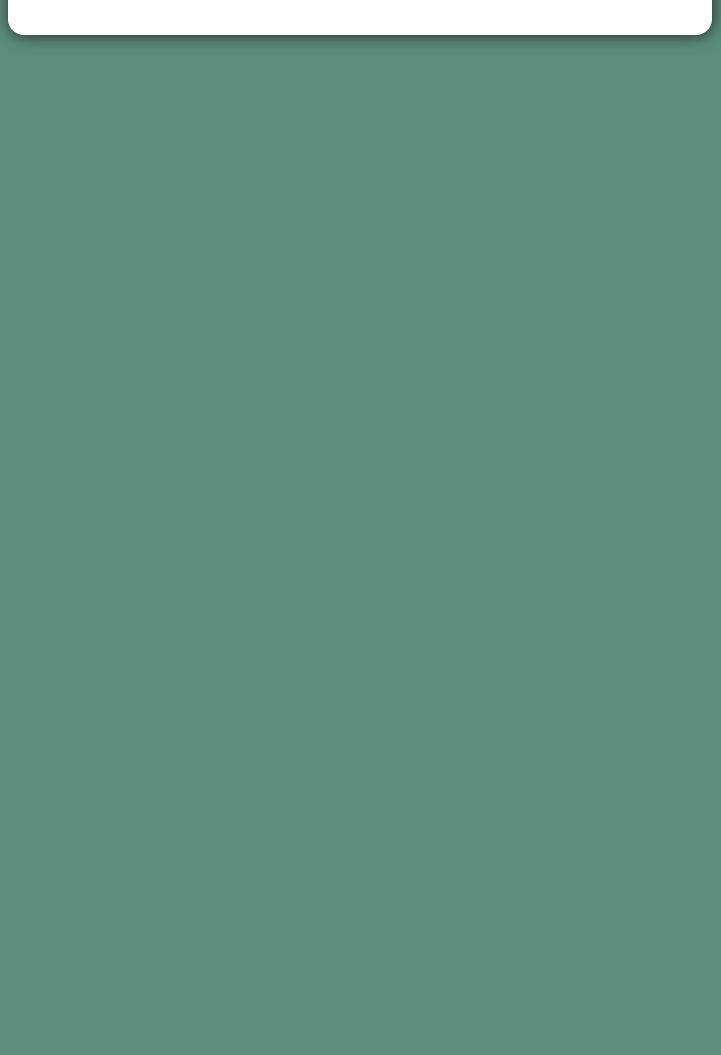
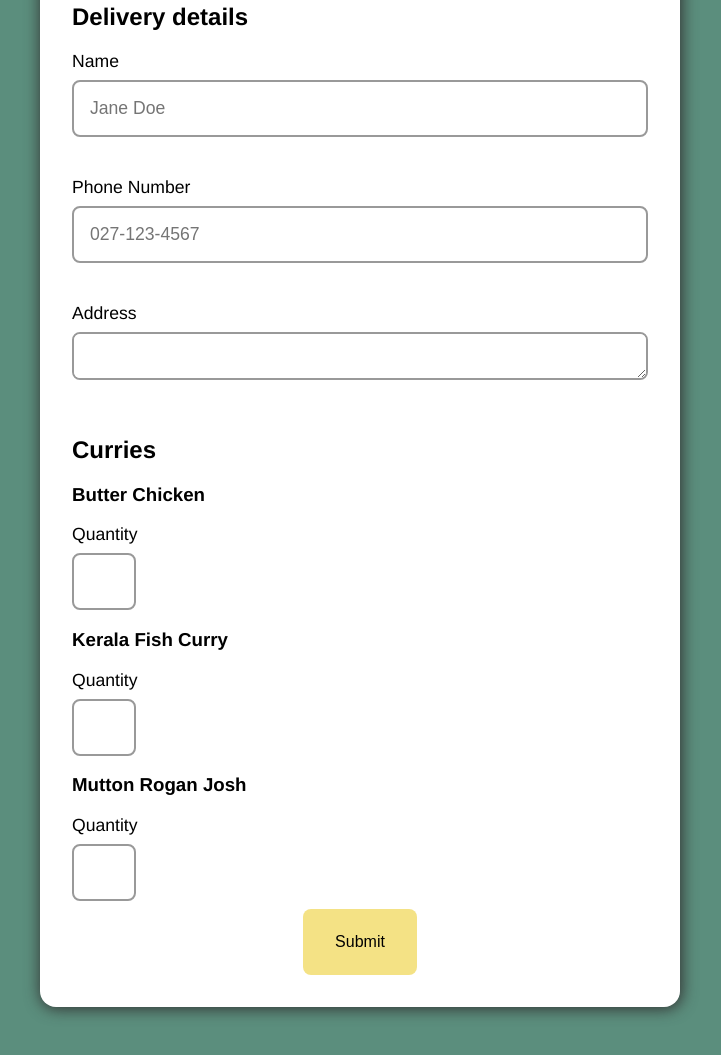
Before and after one commit to JaneilTan/01-exercise-css-form-design, a plain HTML site: page Submission/index.html in a window 1280 px wide. Shown: the part 369-1424 px from the top of the page, without its empty margins (280-1001 px from the left). Before the commit the page ends 800 px from the top, so only its background shows below. Drawn offline with Linux system fonts and the light colour scheme; a web font is replaced by a local one.

Commit message:
Added forms in index.html and added style in css by referencing the design specification.

```diff
--- a/Submission/index.html
+++ b/Submission/index.html
@@ -26,6 +26,83 @@
       <h1>Order online</h1>
       <form action="https://formspree.io/xgenpzaj" method="POST">
         <!-- Add your form HTML here -->
+        <section>
+          <h2>Delivery details</h2>
+          <div class="form-group">
+            <label for="name" class="form-label">Name</label>
+            <input
+              type="text"
+              id="name"
+              name="name"
+              class="form-control"
+              placeholder="Jane Doe">
+
+          </div>
+          <div class="form-group">
+            <label for="phoneNumber" class="form-label">Phone Number</label>
+            <input
+              type="tel"
+              id="phoneNumber"
+              name="phoneNumber"
+              class="form-control"
+              pattern="[0-9]{3}-[0-9]{3}-[0-9]{4}"
+              placeholder="027-123-4567">
+          </div>
+
+          <div class="form-group">
+            <label for="address" class="form-label">Address</label>
+            <textarea
+              name="address"
+              id="address"
+              class="form-control"></textarea>
+          </div>
+        </section>
+
+        <section>
+          <h2>Curries</h2>
+
+          <h3>Butter Chicken</h3>
+          <div class="form-group">
+            <label for="butterChicken" class="form-label">Quantity</label>
+            <input
+            type="number"
+            id="butterChicken"
+            name="butterChicken"
+            class="form-control-label"
+            min="0"
+            max="10"
+            step="1">
+          </div>
+
+          <h3>Kerala Fish Curry</h3>
+          <div class="form-group">
+            <label for="keralaFish" class="form-label">Quantity</label>
+            <input
+            type="number"
+            id="keralaFish"
+            name="keralaFish"
+            class="form-control-label"
+            min="0"
+            max="10"
+            step="1">
+          </div>
+
+          <h3>Mutton Rogan Josh</h3>
+          <div class="form-group">
+            <label for="roganJosh" class="form-label">Quantity</label>
+            <input
+            type="number"
+            id="roganJosh"
+            name="roganJosh"
+            class="form-control-label"
+            min="0"
+            max="10"
+            step="1">
+          </div>
+        </section>
+        <div class="submit">
+          <button>Submit</button>
+        </div>
       </form>
     </main>
   </body>
--- a/Submission/static/css/style.css
+++ b/Submission/static/css/style.css
@@ -49,6 +49,7 @@ h1 {
 
 .submit {
   text-align: center;
+
 }
 
 /* Button styles have been added for you */
@@ -60,6 +61,7 @@ button {
   border-radius: 0.5rem;
   transition: background-color 150ms;
   cursor: pointer;
+
 }
 
 button:hover {
@@ -67,3 +69,36 @@ button:hover {
 }
 
 /* Add your form code below */
+* {
+  box-sizing: border-box;
+}
+.form-group {
+  margin-bottom: 0.5rem;
+}
+
+.form-label {
+  display: block;
+  margin-bottom: 0.5rem;
+  font-size: 1.1rem;
+}
+
+.form-control {
+  border-radius: 0.5rem;
+  border: 2px solid #999;
+  padding: 1rem;
+  font-size: 1.1rem;
+  margin-bottom: 2rem;
+  width: 100%
+
+}
+
+.form-control-label {
+  border-radius: 0.5rem;
+  border: 2px solid #999;
+  padding: 1rem;
+  font-size: 1.1rem;
+  width: 4rem
+}
+#address {
+  height: 3rem;
+}
```
